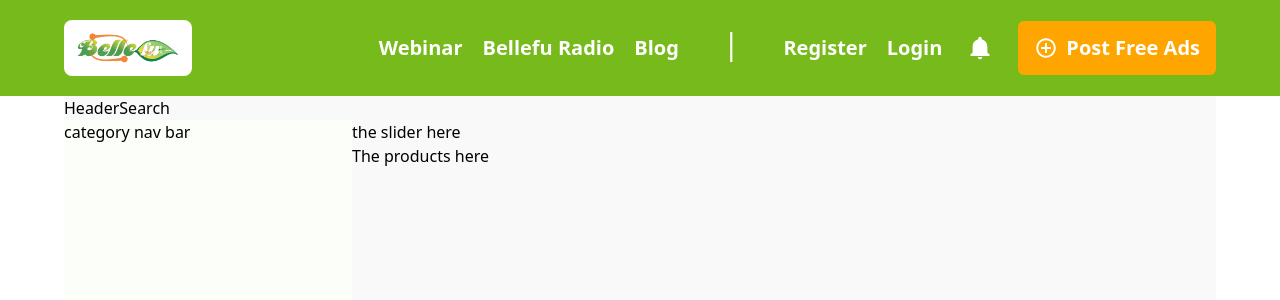
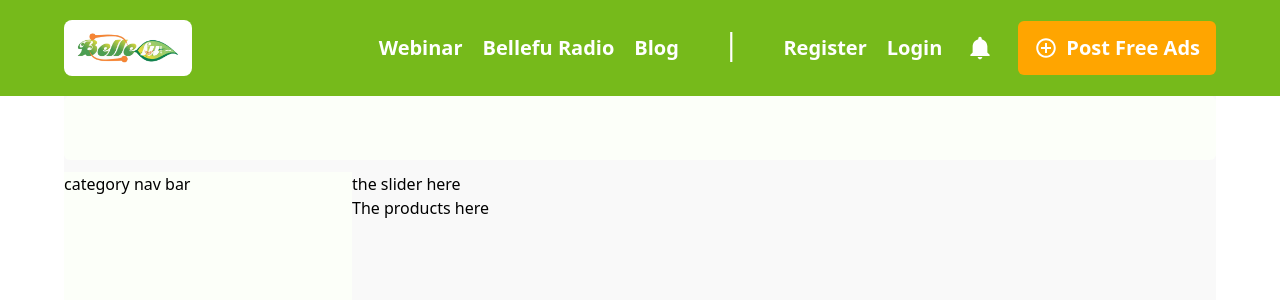
Before and after one commit to Etubaba/bellefu, a Next.js app: page / in a window 1280 px wide. Shown: the top 300 px of the page. Built offline with nearby package versions, Linux system fonts and the light colour scheme.

Commit message:
Main search

```diff
--- a/components/HeaderSearch.js
+++ b/components/HeaderSearch.js
@@ -2,7 +2,9 @@ import React from 'react'
 
 const HeaderSearch = () => {
     return (
-        <div>HeaderSearch</div>
+        <div className={'w-90 h-16  bg-bellefuWhite mb-3  rounded-md '}>
+
+        </div>
     )
 }
 
```
